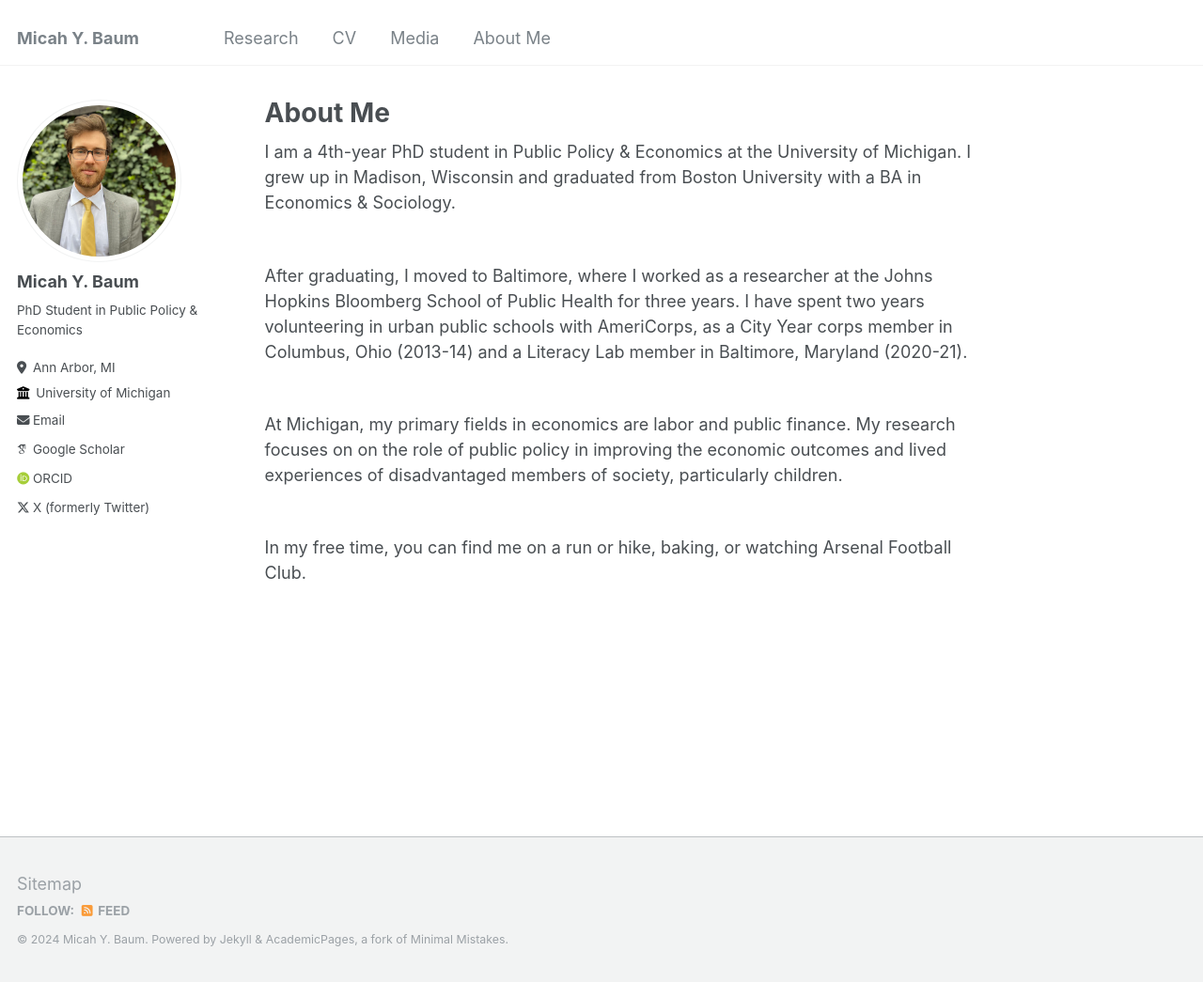
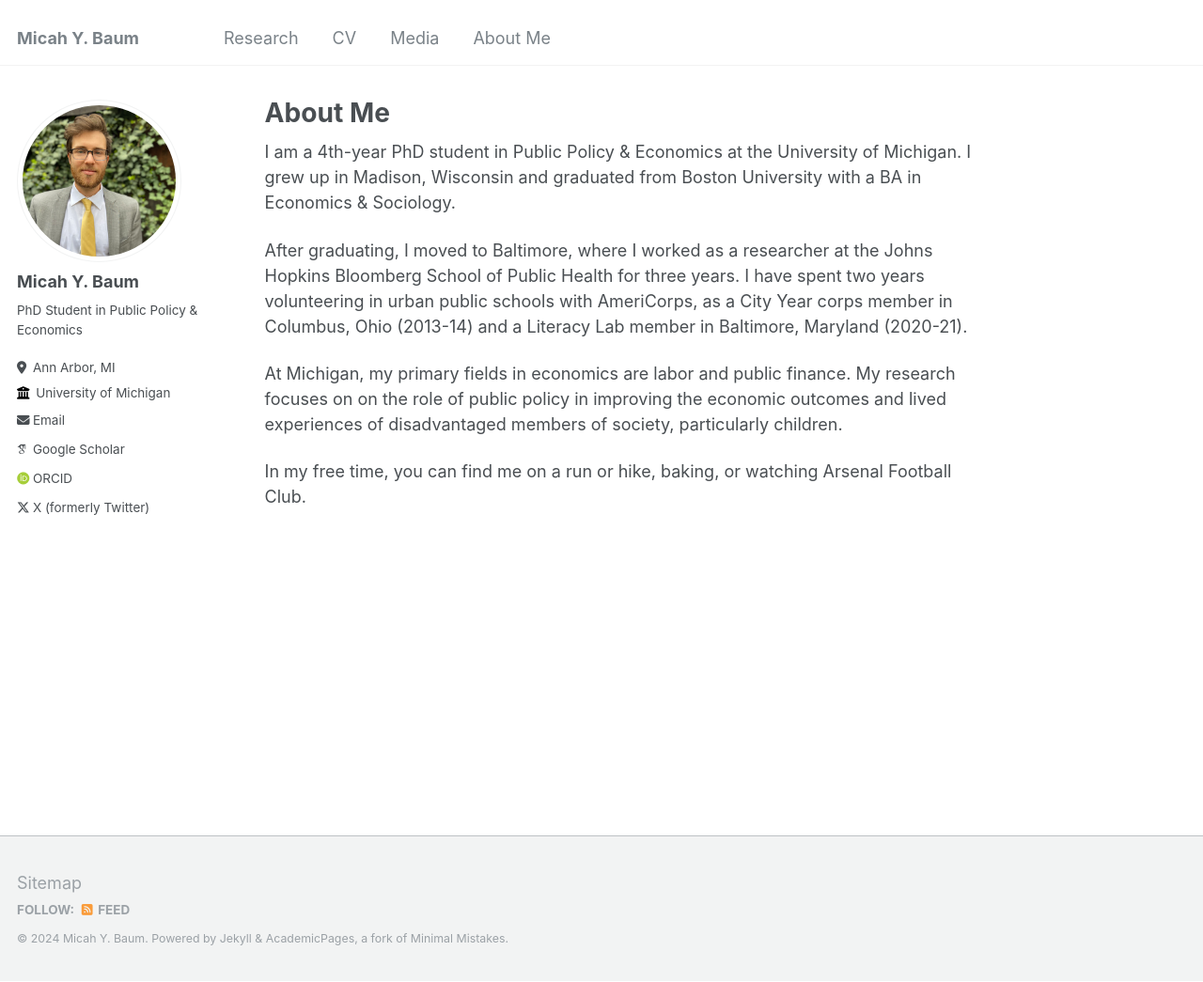
Before and after one commit to micah-baum/micah-baum.github.io, a Jekyll site: the page built from _pages/about-me.md, in a window 1280 px wide and 1045 px high. Shown: the whole window at 94% size. Built offline with Jekyll 4.4.1, drawn with Linux system fonts in a browser that asks for light colours; some web fonts are replaced.

```diff
--- a/_pages/about-me.md
+++ b/_pages/about-me.md
@@ -9,8 +9,8 @@ redirect_from:
 
 I am a 4th-year PhD student in Public Policy & Economics at the University of Michigan. I grew up in Madison, Wisconsin and graduated from Boston University with a BA in Economics & Sociology.
 
-<br> After graduating, I moved to Baltimore, where I worked as a researcher at the Johns Hopkins Bloomberg School of Public Health for three years. I have spent two years volunteering in urban public schools with AmeriCorps, as a City Year corps member in Columbus, Ohio (2013-14) and a Literacy Lab member in Baltimore, Maryland (2020-21).
+After graduating, I moved to Baltimore, where I worked as a researcher at the Johns Hopkins Bloomberg School of Public Health for three years. I have spent two years volunteering in urban public schools with AmeriCorps, as a City Year corps member in Columbus, Ohio (2013-14) and a Literacy Lab member in Baltimore, Maryland (2020-21).
 
-<br> At Michigan, my primary fields in economics are labor and public finance. My research focuses on on the role of public policy in improving the economic outcomes and lived experiences of disadvantaged members of society, particularly children.
+At Michigan, my primary fields in economics are labor and public finance. My research focuses on on the role of public policy in improving the economic outcomes and lived experiences of disadvantaged members of society, particularly children.
 
-<br> In my free time, you can find me on a run or hike, baking, or watching Arsenal Football Club.
+In my free time, you can find me on a run or hike, baking, or watching Arsenal Football Club.
```
